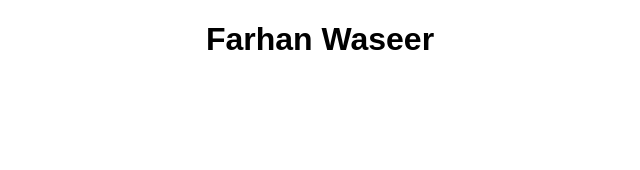
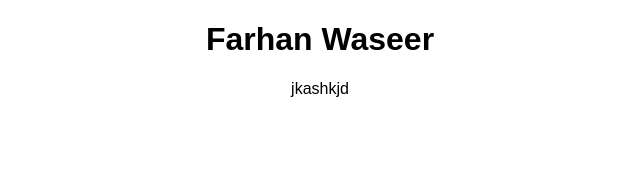
Before and after one commit to farhanwaseer/SandBox-Work-repo, a React (Create React App) app: page / in a window 1280 px wide. Shown: the top 170 px of the page, without its empty margins (320-960 px from the left). Built offline with nearby package versions, Linux system fonts and the light colour scheme.

Commit message:
Update App.js

```diff
--- a/src/App.js
+++ b/src/App.js
@@ -3,9 +3,8 @@ import "./styles.css";
 export default function App() {
   return (
     <div className="App">
-     <h1>
-       Farhan Waseer
-     </h1>
+      <h1>Farhan Waseer</h1>
+      <p>jkashkjd</p>
     </div>
   );
 }
```
